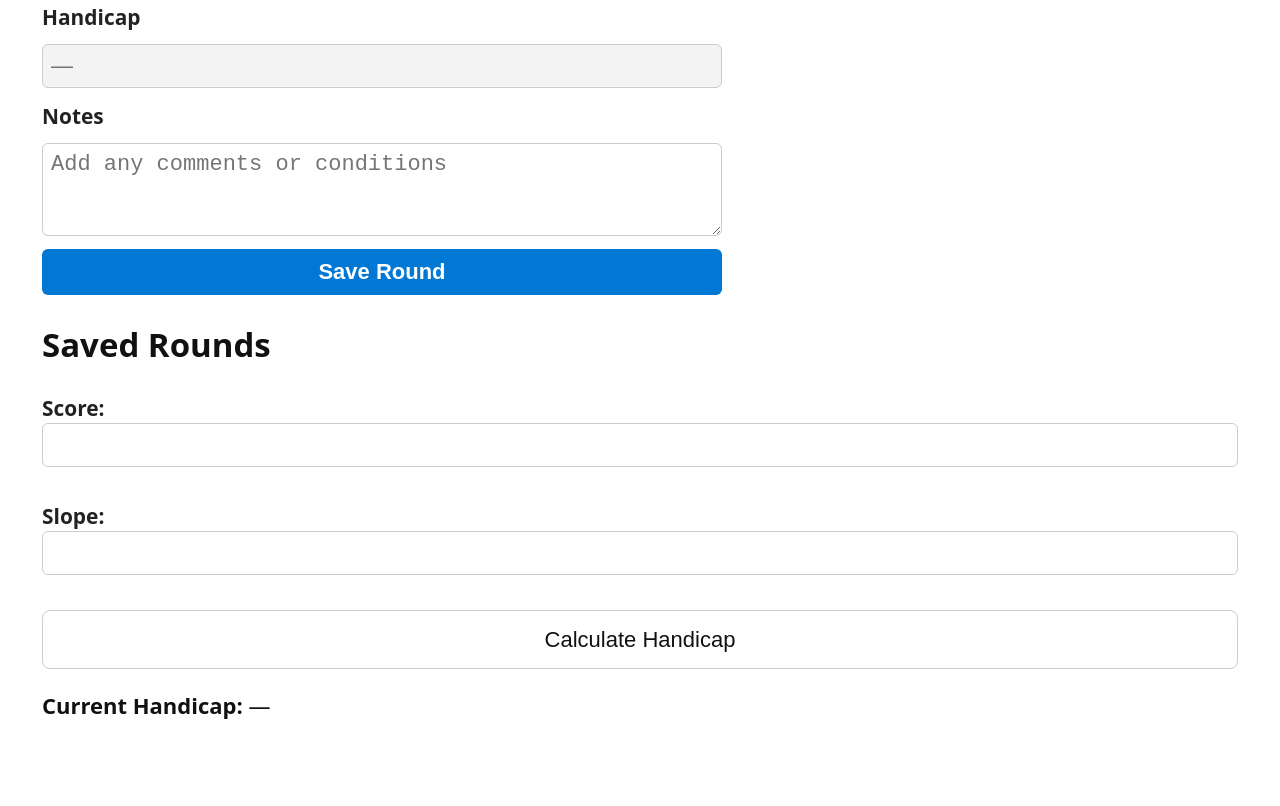
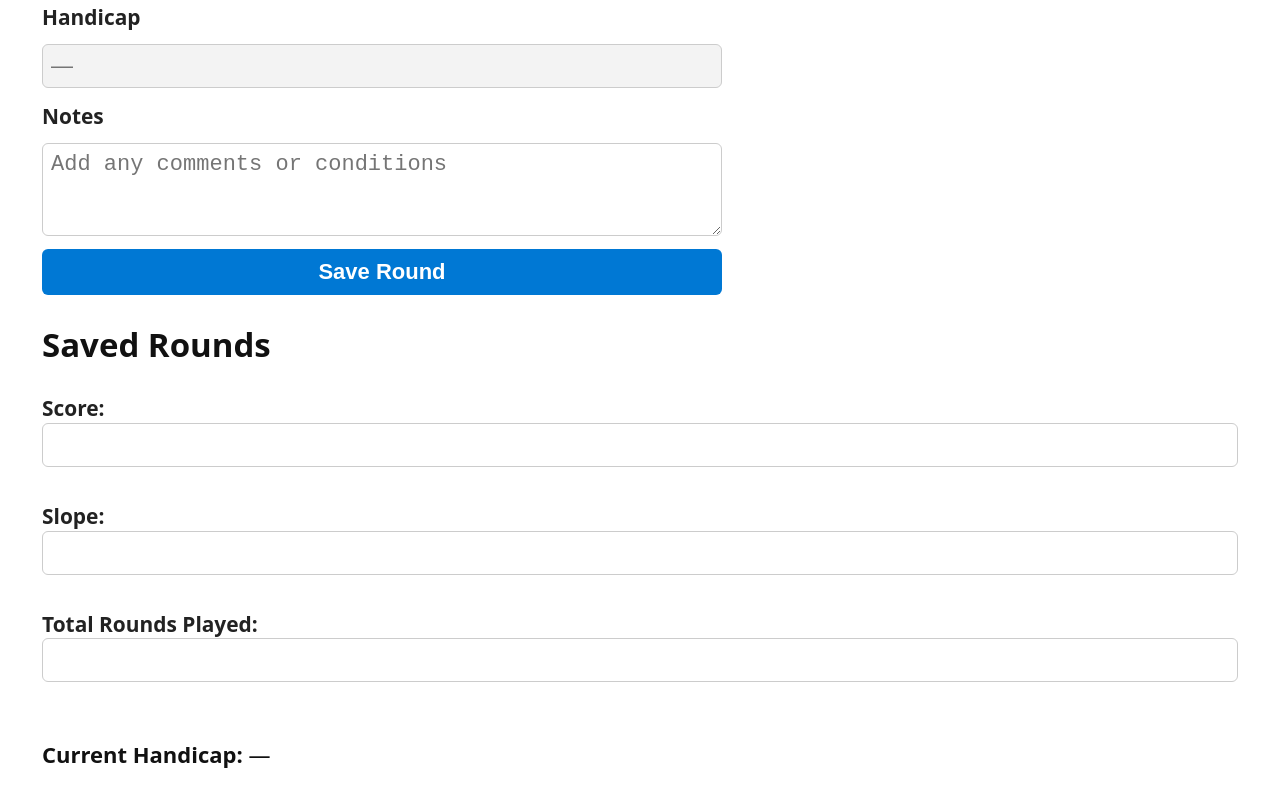
Before and after one commit to GCGIBEAULT/Golflog-HandicapTest, a plain HTML site: page index.html in a window 1280 px wide. Shown: the part 500-1306 px from the top of the page. Before the commit the page ends 1285 px from the top, so only its background shows below. Drawn offline with Linux system fonts and the light colour scheme.

Commit message:
Update index.html

```diff
--- a/index.html
+++ b/index.html
@@ -68,13 +68,14 @@
 
 
 
-  <!-- HandicapTest Block: Score and Slope Only -->
+<!-- Handicap Block: Clean Display -->
 <div id="handicapBlock">
   <label>Score: <input type="number" id="scoreInput" /></label><br>
   <label>Slope: <input type="number" id="slopeInput" /></label><br>
-  <button onclick="calculateHandicap()">Calculate Handicap</button>
+  <label>Total Rounds Played: <input type="number" id="roundsInput" /></label><br>
   <p><strong>Current Handicap:</strong> <span id="handicapOutput">—</span></p>
 </div>
+
   <script src="script.js"></script>
 </body>
 </html>
```
